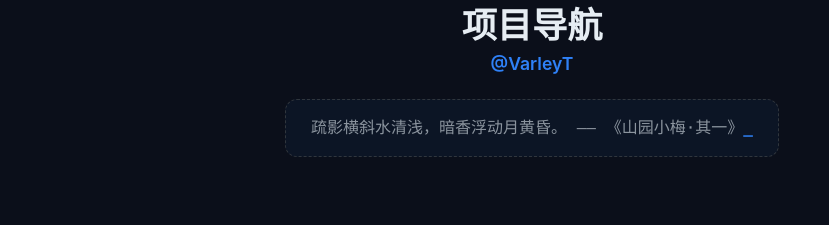
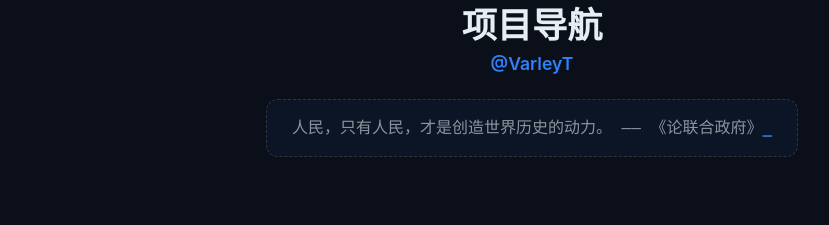
Before and after one commit to VarleyT/VarleyT.github.io, a plain HTML site: page index.html in a window 1280 px wide. Shown: the part 182-407 px from the top of the page, without its empty margins (108-937 px from the left). Drawn offline with Linux system fonts and the light colour scheme.

Commit message:
deploy: a96b5b651ec778f36c43ab1e408e44769147872b

```diff
--- a/index.html
+++ b/index.html
@@ -110,7 +110,7 @@
 
         <script>
             // 由 Node.js 构建时注入的今日名言
-            const quote = "疏影横斜水清浅，暗香浮动月黄昏。 —— 《山园小梅·其一》";
+            const quote = "人民，只有人民，才是创造世界历史的动力。 —— 《论联合政府》";
             let i = 0;
             const speed = 100; // 打字速度（毫秒）
 
```
